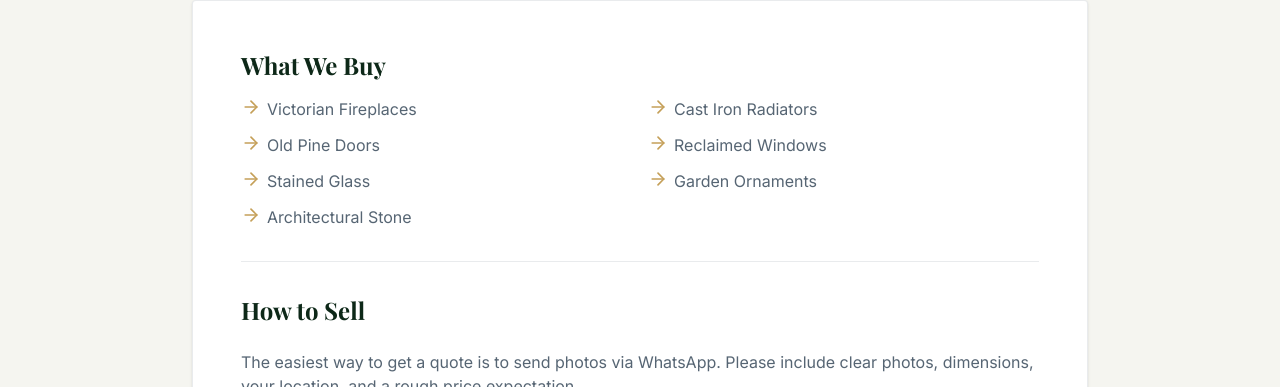
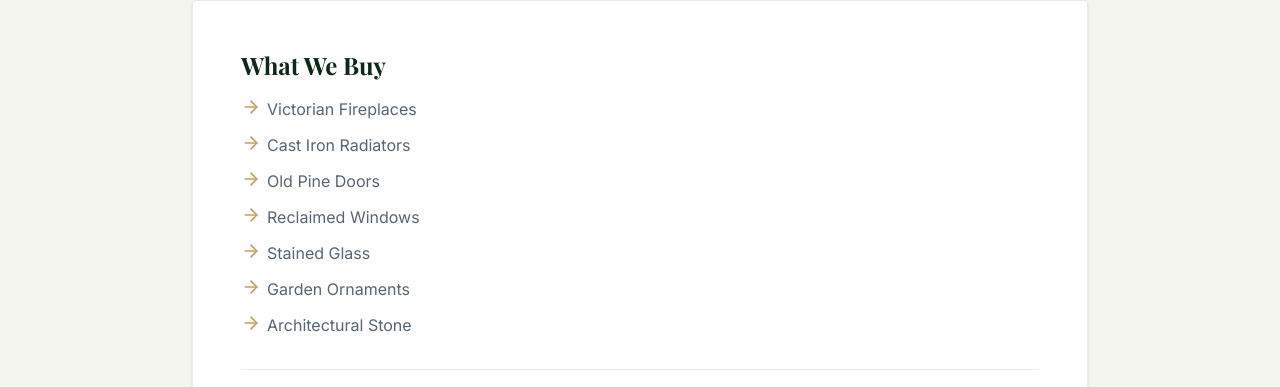
Before and after one commit to XavierB100/willesden-rec, a Next.js app: page /selling in a window 1280 px wide. Shown: the part 321-708 px from the top of the page. Built offline with nearby package versions, Linux system fonts and the light colour scheme; no server answers; the database is empty; a web font is replaced by a local one.

Commit message:
Restore What We Buy to a vertical list

```diff
--- a/notes/releases.md
+++ b/notes/releases.md
@@ -6,12 +6,14 @@ The owner approved merging the reviewed design after reviewing it with his partn
 
 ### Final demo and cleanup changes
 
+- Restore What We Buy to one vertical list at the owner's request after the design review; the compact card grid still applies only to stock browsing.
 - Replace the separate 252-listing preview catalogue with **14 admin-editable demo records** in the existing database, two per category. Keep the existing ten catalogue records unchanged.
 - Retain half the source photos: 14 source sets / 28 portrait-and-landscape assets, with mostly portrait covers and multiple-image examples. Remove the other 14 sets / 28 unused assets.
 - Add an explicit `is_demo` database field and **Demo listing** owner checkbox. Demo status persists through normal edits and controls the public label, enquiry availability, structured data and sitemap inclusion.
 - Remove the obsolete preview-mode module, generated fixtures, duplicate storefront adapter, fixture flags and their old tests. All public/owner routes use the same data model and server reader.
 - Rename remaining photo assets/metadata consistently for demos. Keep source records, the safe manual import and current editing/removal guidance in [demo-stock.md](demo-stock.md).
 - Activate the former CI template as `.github/workflows/checks.yml`, with current pinned checkout/Node actions, lint/tests/build and the production-dependency audit. Remove the obsolete inactive template.
+- Retire the obsolete GitHub Pages configuration pointing at the removed `/docs` export. Netlify remains the website host; GitHub Pages had no custom domain and its legacy build was failing.
 - Update package and lockfile to 1.1.0. Keep `v1` as the 1.0.0 baseline; preserve the recovery backups and independent design proposal rather than merging unrelated work.
 
 ### Release verification
--- a/src/app/selling/page.tsx
+++ b/src/app/selling/page.tsx
@@ -38,7 +38,7 @@ export default async function SellingPage() {
             <h2 className="text-2xl font-serif font-bold text-vintage-moss">
               What We Buy
             </h2>
-            <ul className="grid grid-cols-2 gap-x-4 gap-y-3 text-sm sm:text-base font-sans text-vintage-charcoal/80">
+            <ul className="flex flex-col gap-3 text-sm sm:text-base font-sans text-vintage-charcoal/80">
               {[
                 "Victorian Fireplaces",
                 "Cast Iron Radiators",
```
